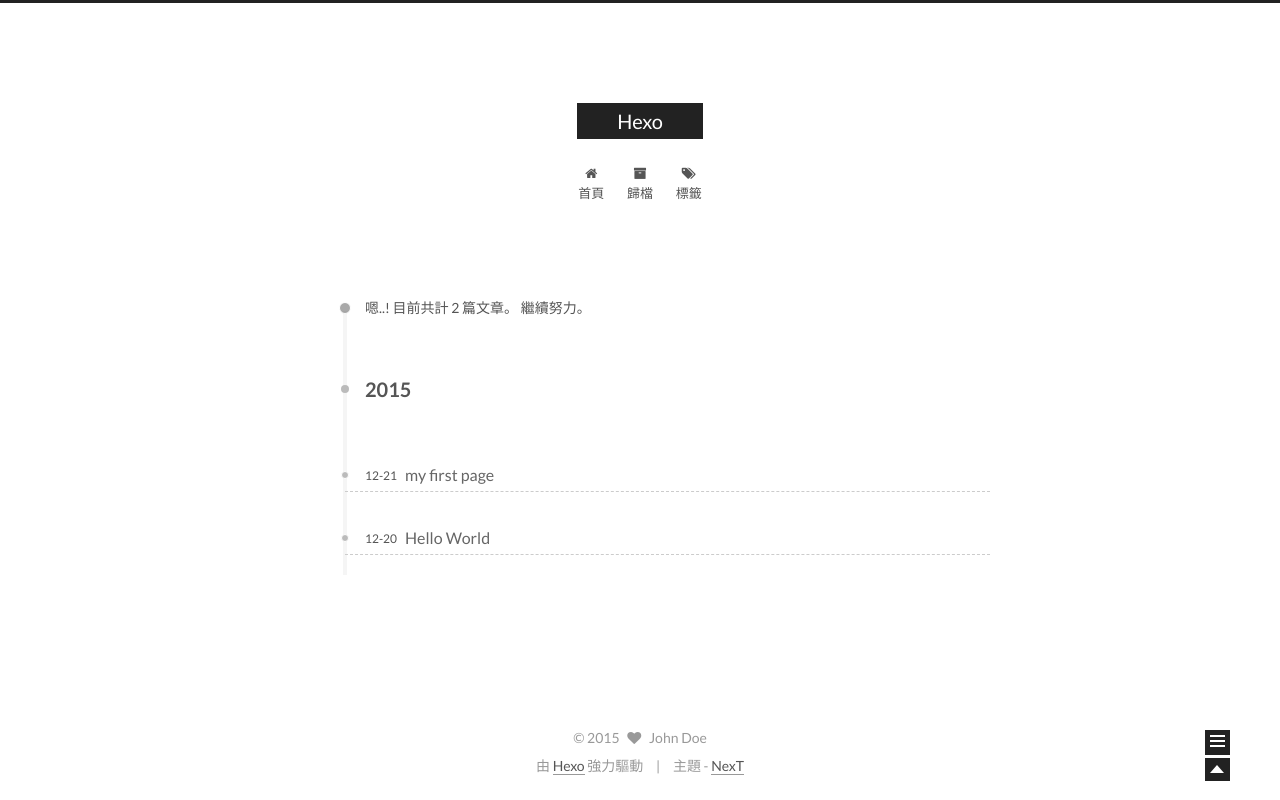
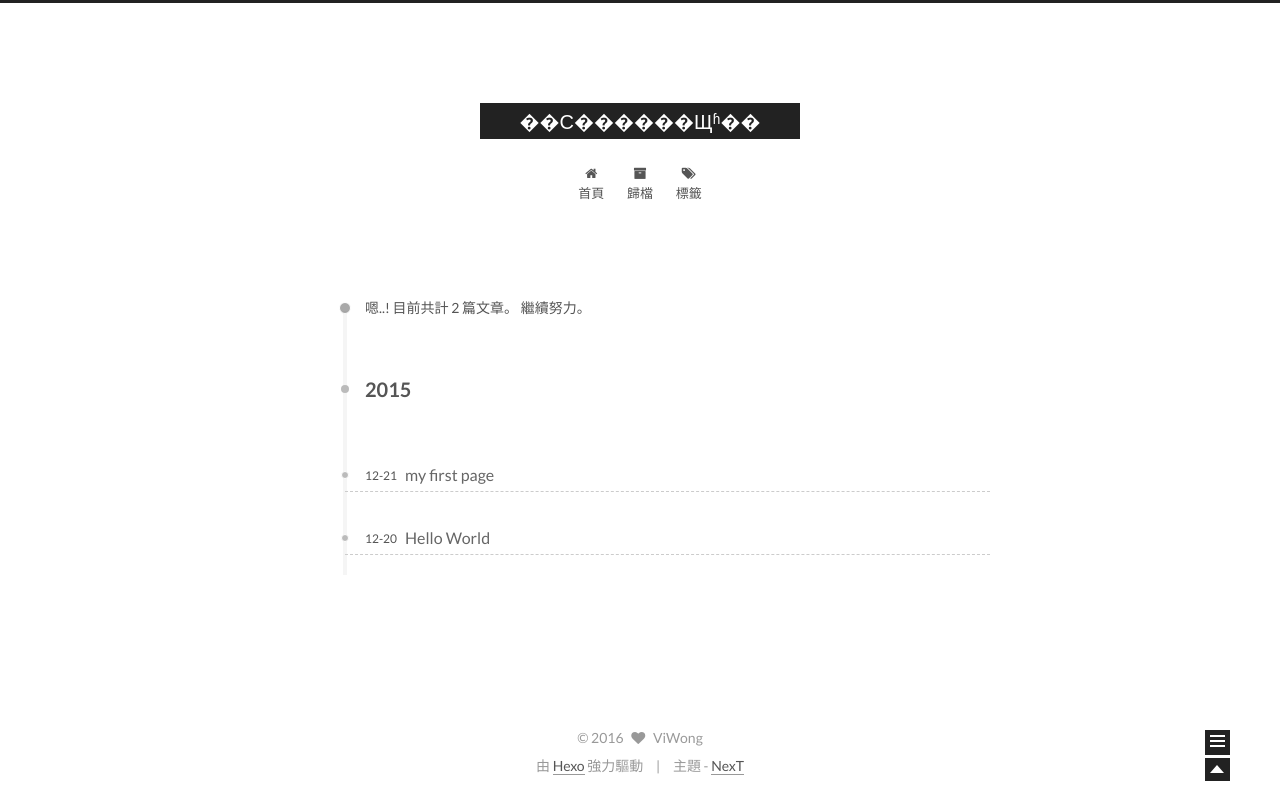
Before and after one commit to viwong/viwong.github.io, a plain HTML site: page archives/2015/12/index.html in a window 1280 px wide. Drawn offline with Linux system fonts and the light colour scheme.

Commit message:
Site updated: 2016-01-04 22:12:18

```diff
--- a/archives/2015/12/index.html
+++ b/archives/2015/12/index.html
@@ -53,12 +53,12 @@
 
 <meta name="description">
 <meta property="og:type" content="website">
-<meta property="og:title" content="Hexo">
+<meta property="og:title" content="��С������Щʱ��">
 <meta property="og:url" content="http://yoursite.com/archives/2015/12/index.html">
-<meta property="og:site_name" content="Hexo">
+<meta property="og:site_name" content="��С������Щʱ��">
 <meta property="og:description">
 <meta name="twitter:card" content="summary">
-<meta name="twitter:title" content="Hexo">
+<meta name="twitter:title" content="��С������Щʱ��">
 <meta name="twitter:description">
 
 
@@ -71,7 +71,7 @@
   };
 </script>
 
-  <title> 歸檔 | Hexo </title>
+  <title> 歸檔 | ��С������Щʱ�� </title>
 </head>
 
 <body itemscope itemtype="http://schema.org/WebPage" lang="">
@@ -102,7 +102,7 @@
   <div class="custom-logo-site-title">
     <a href="/"  class="brand" rel="start">
       <span class="logo-line-before"><i></i></span>
-      <span class="site-title">Hexo</span>
+      <span class="site-title">��С������Щʱ��</span>
       <span class="logo-line-after"><i></i></span>
     </a>
   </div>
@@ -298,8 +298,8 @@
 
       <section class="site-overview sidebar-panel  sidebar-panel-active ">
         <div class="site-author motion-element" itemprop="author" itemscope itemtype="http://schema.org/Person">
-          <img class="site-author-image" src="/images/default_avatar.jpg" alt="John Doe" itemprop="image"/>
-          <p class="site-author-name" itemprop="name">John Doe</p>
+          <img class="site-author-image" src="/images/default_avatar.jpg" alt="ViWong" itemprop="image"/>
+          <p class="site-author-name" itemprop="name">ViWong</p>
         </div>
         <p class="site-description motion-element" itemprop="description"></p>
         <nav class="site-state motion-element">
@@ -355,11 +355,11 @@
         <div class="copyright" >
 
   &copy;
-  <span itemprop="copyrightYear">2015</span>
+  <span itemprop="copyrightYear">2016</span>
   <span class="with-love">
     <i class="icon-next-heart fa fa-heart"></i>
   </span>
-  <span class="author" itemprop="copyrightHolder">John Doe</span>
+  <span class="author" itemprop="copyrightHolder">ViWong</span>
 </div>
 
 <div class="powered-by">
--- a/css/main.css
+++ b/css/main.css
@@ -965,7 +965,7 @@
   width: 4px;
   height: 4px;
   border-radius: 50%;
-  background: #d4d54e;
+  background: #930fff;
 }
 .sidebar-nav {
   margin: 0 0 20px;
```
Also changed, not shown: 2015/12/20/hello-world/index.html (+7 -7 lines), 2015/12/21/my-first-page/index.html (+7 -7 lines), archives/2015/index.html (+9 -9 lines), archives/index.html (+9 -9 lines), index.html (+9 -9 lines).
